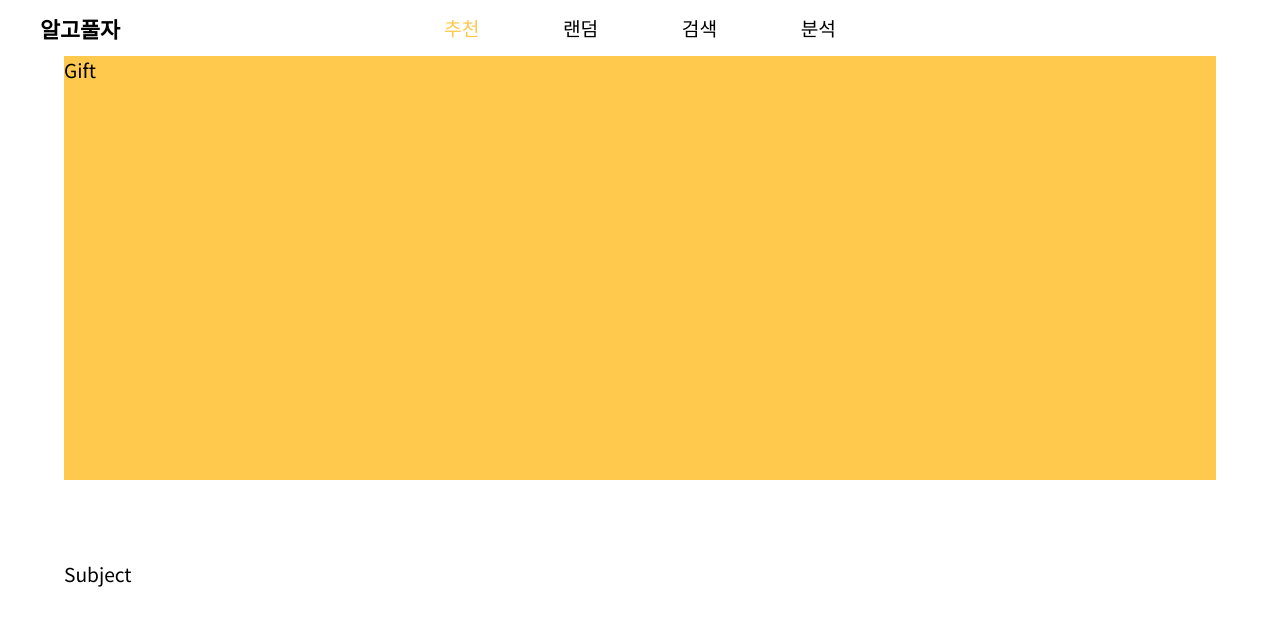
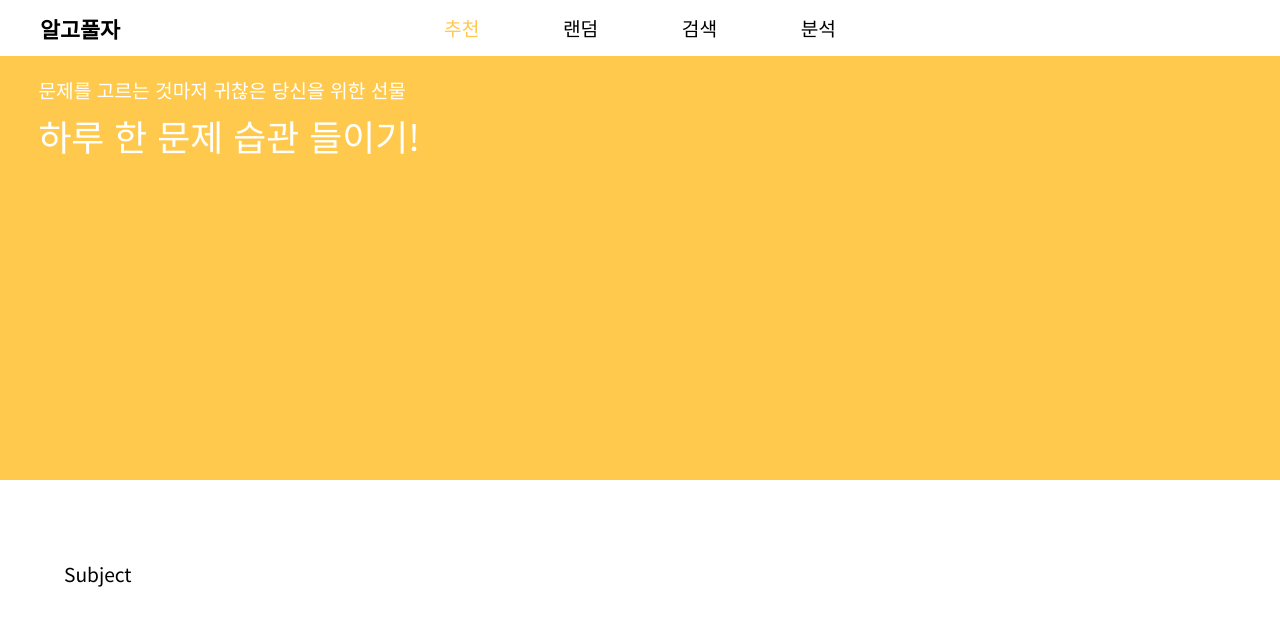
Before and after one commit to Algopulza/algopulza, a Next.js app in the folder frontend/: page /random in a window 1280 px wide. Shown: the top 626 px of the page. Built offline with nearby package versions, Linux system fonts and the light colour scheme.

Commit message:
S06P31A408-152 Feat: Gift Description 구조화

```diff
--- a/frontend/components/random/Gift.tsx
+++ b/frontend/components/random/Gift.tsx
@@ -1,16 +1,28 @@
+import GiftDescription from './gift/GiftDescription'
+import GiftBox from './gift/GiftBox'
 import styled from 'styled-components'
 
 const Container = styled.section`
-  display: flex;
   margin-bottom: 80px;
   height: 53vh;
   background: #FFC94D;
 `
 
+const Boxes = styled.div`
+  display: flex;
+  justify-content: space-around;
+`
+
 export default function Gift() {
+  const texts = ['수준을 고려해서 추천 받고 싶다면', '수준에 관계 없이 추천 받고 싶다면']
+
   return (
     <Container>
-      Gift
+      <GiftDescription />
+
+      <Boxes>
+        {/* {texts.map(text => <GiftBox key={text} text={text} />)} */}
+      </Boxes>
     </Container>
   )
 }
--- /dev/null
+++ b/frontend/components/random/gift/GiftBox.tsx
@@ -0,0 +1,16 @@
+import styled from 'styled-components'
+
+const Container = styled.section`
+  display: flex;
+  margin-bottom: 80px;
+  height: 53vh;
+  background: #FFC94D;
+`
+
+export default function GiftBox() {
+  return (
+    <Container>
+      Gift
+    </Container>
+  )
+}
--- /dev/null
+++ b/frontend/components/random/gift/GiftDescription.tsx
@@ -0,0 +1,25 @@
+import styled from 'styled-components'
+
+const Container = styled.section`
+  padding: 20px 3vw;
+  color: #FFFFFF;
+`
+
+const Text = styled.p`
+  margin: 0;
+`
+
+const Title = styled.p`
+  margin: 0;
+  padding: 5px 0;
+  font-size: 2.8vw;
+`
+
+export default function GiftDescription() {
+  return (
+    <Container>
+      <Text>문제를 고르는 것마저 귀찮은 당신을 위한 선물</Text>
+      <Title>하루 한 문제 습관 들이기!</Title>
+    </Container>
+  )
+}
--- a/frontend/pages/random/index.tsx
+++ b/frontend/pages/random/index.tsx
@@ -10,10 +10,13 @@ const Container = styled.section`
 
 export default function Random() {
   return (
-    <Container>
+    <>
       <Gift />
-      <Subject />
-    </Container>
+
+      <Container>
+        <Subject />
+      </Container>
+    </>
   )
 }
 
```
Also changed, not shown: frontend/components/random/gift/GiftButton.tsx (added, +16 -0 lines), frontend/public/images/blue.png (added), frontend/public/images/red.png (added).
